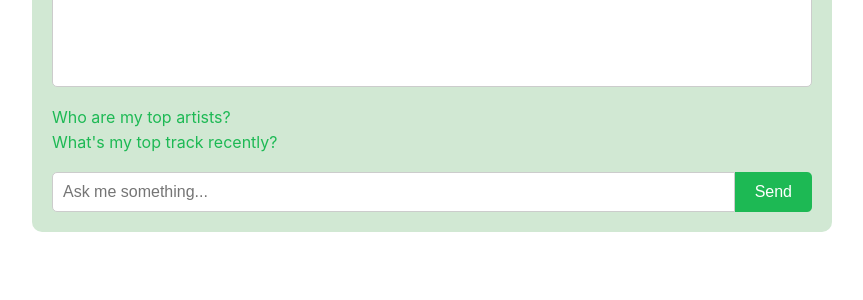
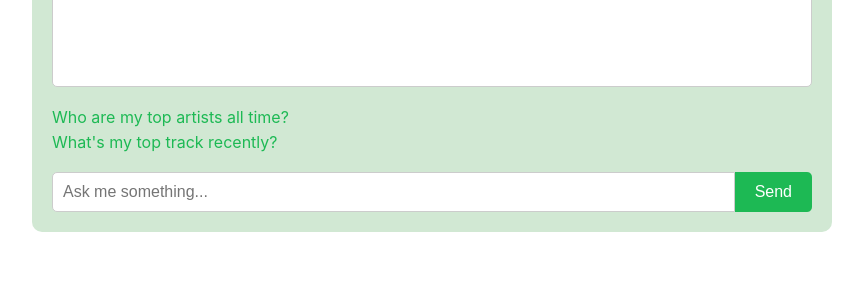
Before and after one commit to supermandee/myspotipal, a Flask app: template templates/chat.html in a window 1280 px wide. Shown: the part 452-752 px from the top of the page, without its empty margins (208-1071 px from the left). Run offline with Flask 3, Linux system fonts and the light colour scheme; the template is opened without the code that fills it, so the values that code supplies are empty.

Commit message:
Update chat.html

```diff
--- a/templates/chat.html
+++ b/templates/chat.html
@@ -18,7 +18,7 @@
             <!-- Chat messages will appear here -->
         </div>
         <div class="examples">
-            <p onclick="setExample('Who are my top artists all time?')">Who are my top artists?</p>
+            <p onclick="setExample('Who are my top artists all time?')">Who are my top artists all time?</p>
             <p onclick="setExample('What\'s my top track recently?')">What's my top track recently?</p>
         </div>
         <div class="input-box">
```
